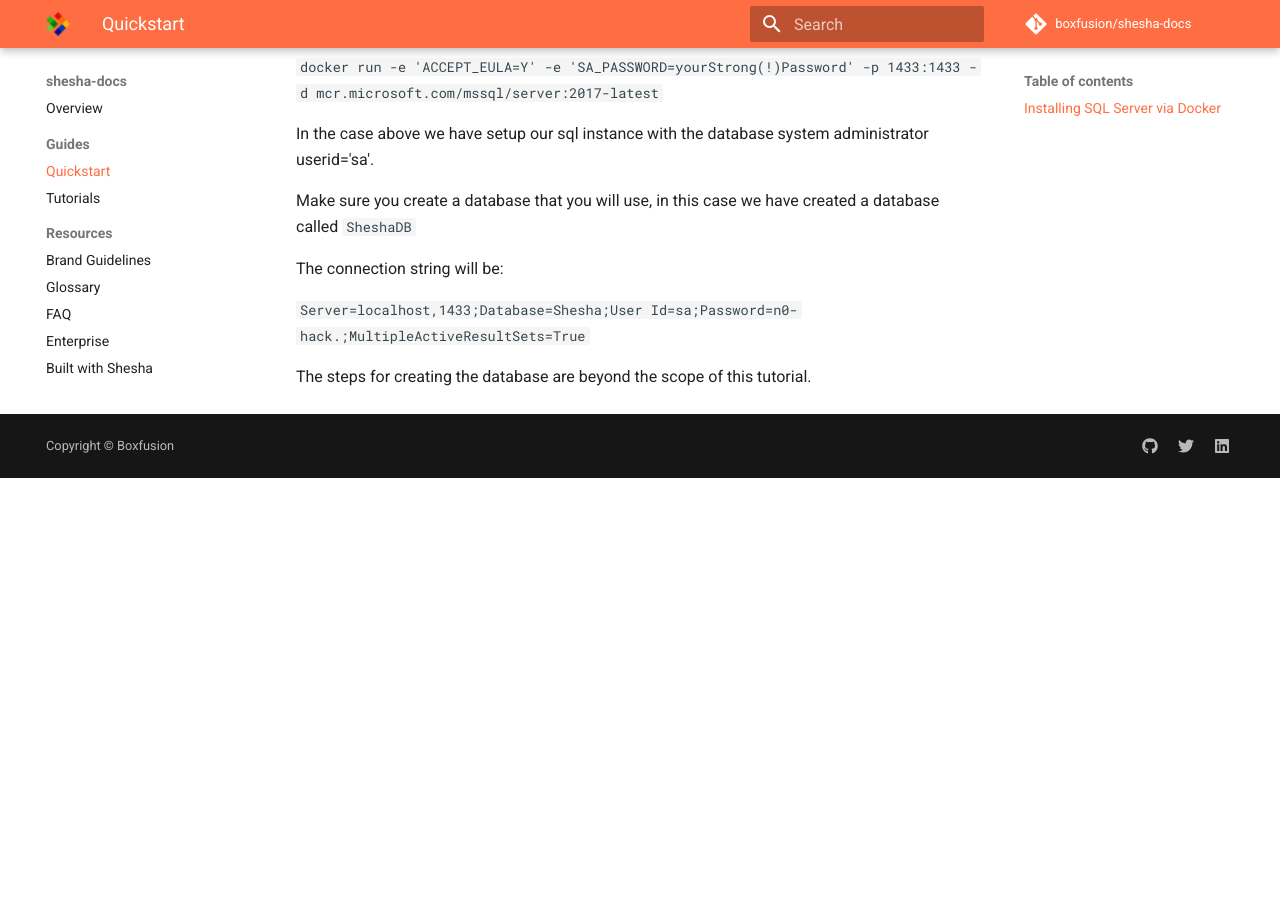
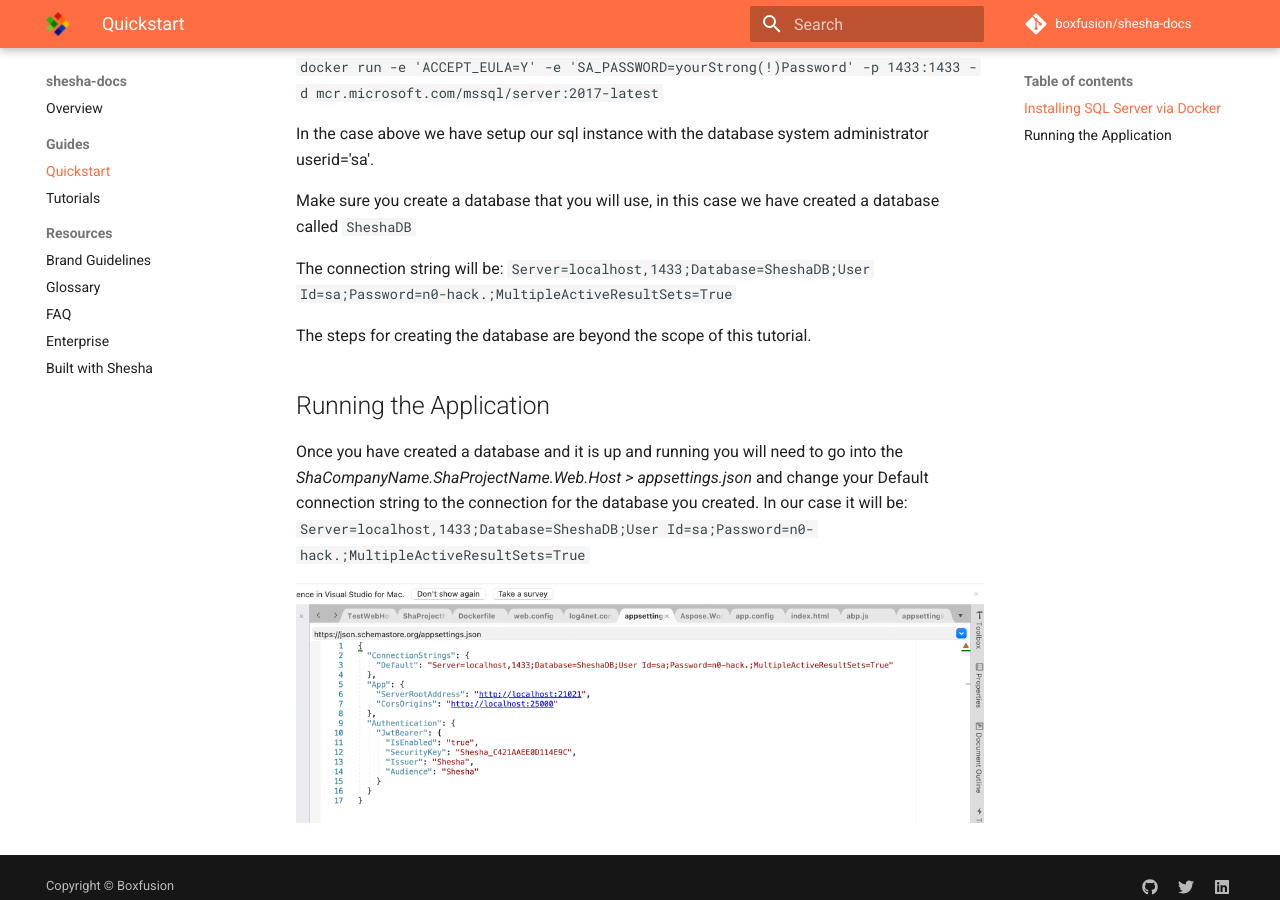
Before and after one commit to Boxfusion/shesha-docs, an MkDocs documentation site: the page built from docs/guides/00-quickstart.md, in a window 1280 px wide and 900 px high, scrolled down 495 px. Built offline with MkDocs 1.6.1 and Material for MkDocs 9.7.7, drawn with Linux system fonts in a browser that asks for light colours; comment, search, counter and statistics services are not loaded; before the commit the page ends 973 px from its top, so only the background shows below that.

Commit message:
Updates to include image reference for quickstart

```diff
--- a/docs/guides/00-quickstart.md
+++ b/docs/guides/00-quickstart.md
@@ -16,8 +16,12 @@ In the case above we have setup our sql instance with the database system admini
 
 Make sure you create a database that you will use, in this case we have created a database called `SheshaDB`
 
-The connection string will be:
-
-`Server=localhost,1433;Database=Shesha;User Id=sa;Password=n0-hack.;MultipleActiveResultSets=True`
+The connection string will be: `Server=localhost,1433;Database=SheshaDB;User Id=sa;Password=n0-hack.;MultipleActiveResultSets=True`
 
 The steps for creating the database are beyond the scope of this tutorial.
+
+## Running the Application
+
+Once you have created a database and it is up and running you will need to go into the *ShaCompanyName.ShaProjectName.Web.Host > appsettings.json* and change your Default connection string to the connection for the database you created. In our case it will be: `Server=localhost,1433;Database=SheshaDB;User Id=sa;Password=n0-hack.;MultipleActiveResultSets=True`
+
+![appsettings.json screenshot](https://github.com/Boxfusion/shesha-docs/blob/main/docs/assets/appsettings-json-screenshot.png?raw=true)
```
Also changed, not shown: docs/assets/appsettings-json-screenshot.png (added), 1 other file.
